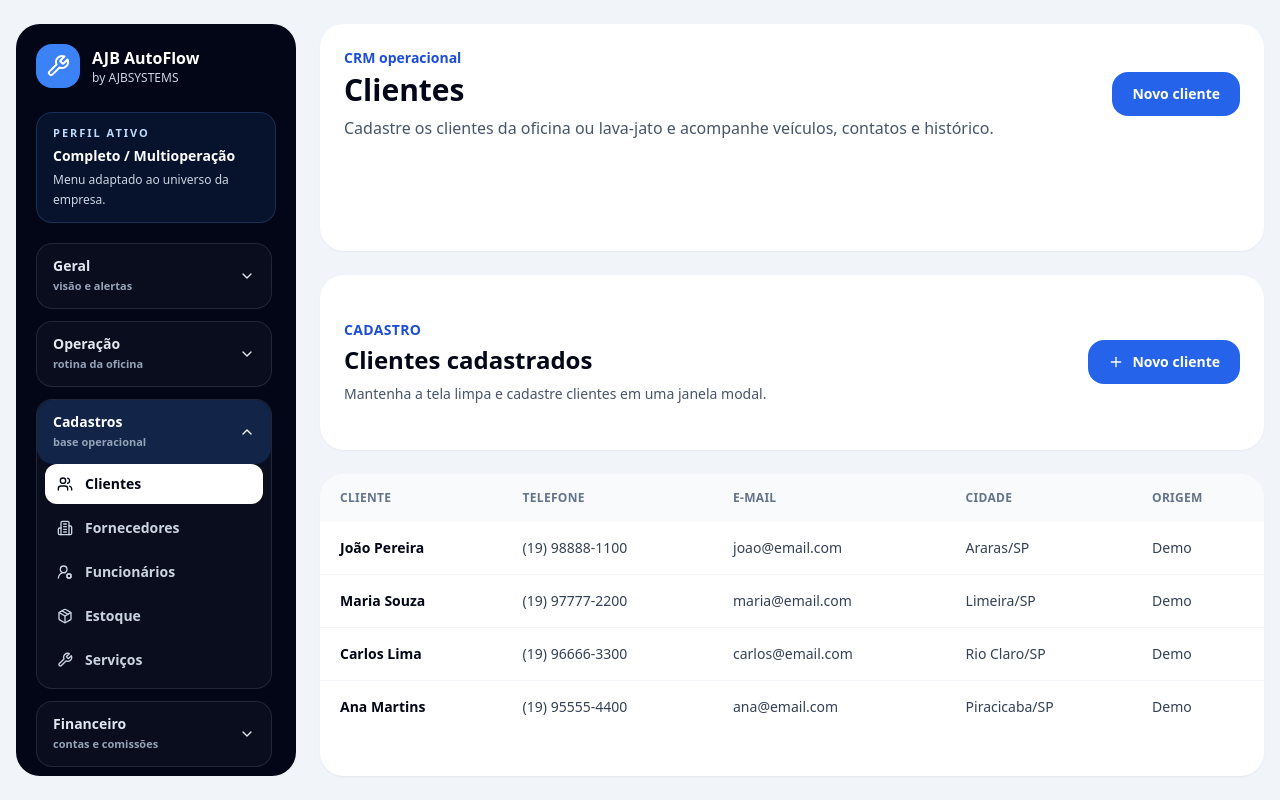
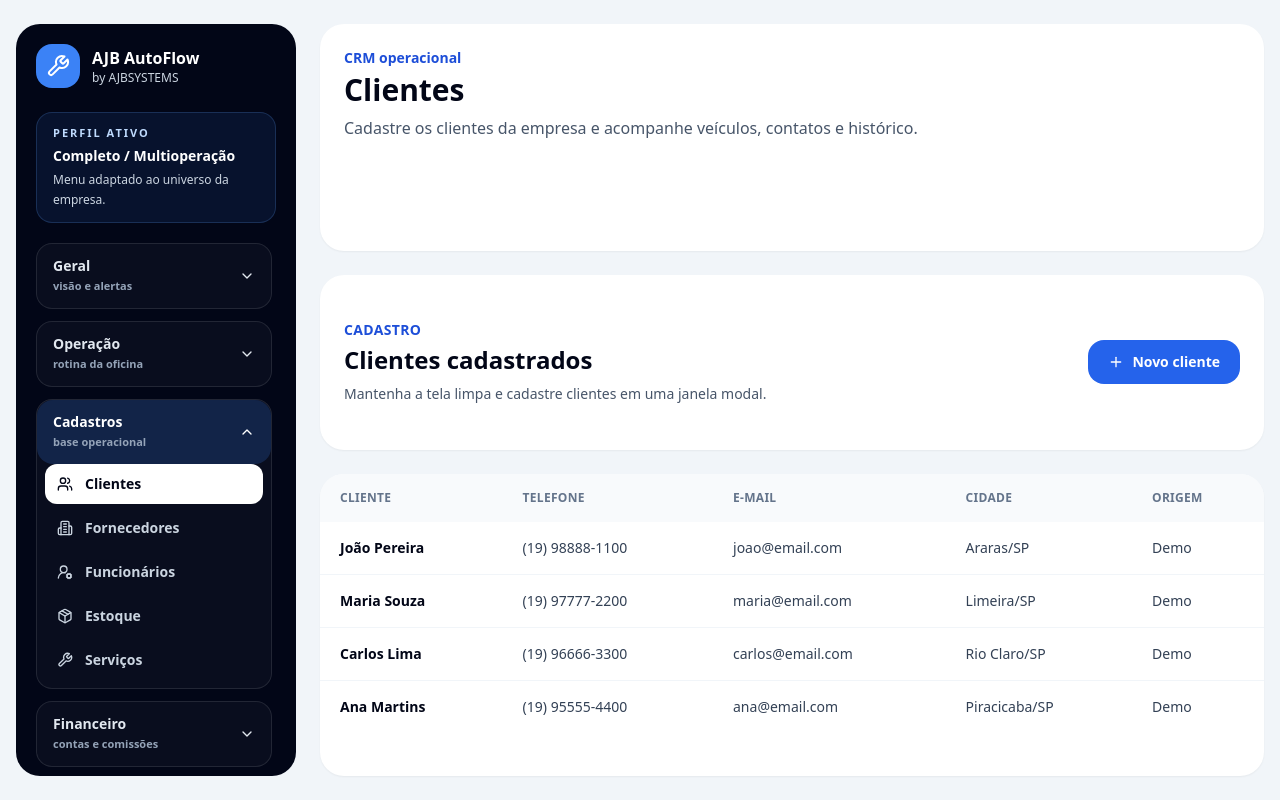
Before and after one commit to anjobrito/ajb-autoflow, a Next.js app: page /clientes in a window 1280 px wide. Built offline with nearby package versions, Linux system fonts and the light colour scheme.

Commit message:
chore: remove customer create route action from header

```diff
--- a/app/clientes/page.tsx
+++ b/app/clientes/page.tsx
@@ -8,9 +8,7 @@ export default function ClientesPage() {
       <PageHeader
         eyebrow="CRM operacional"
         title="Clientes"
-        description="Cadastre os clientes da oficina ou lava-jato e acompanhe veículos, contatos e histórico."
-        actionLabel="Novo cliente"
-        actionHref="/clientes/novo"
+        description="Cadastre os clientes da empresa e acompanhe veículos, contatos e histórico."
       />
       <CustomersClient />
     </AppShell>
```
